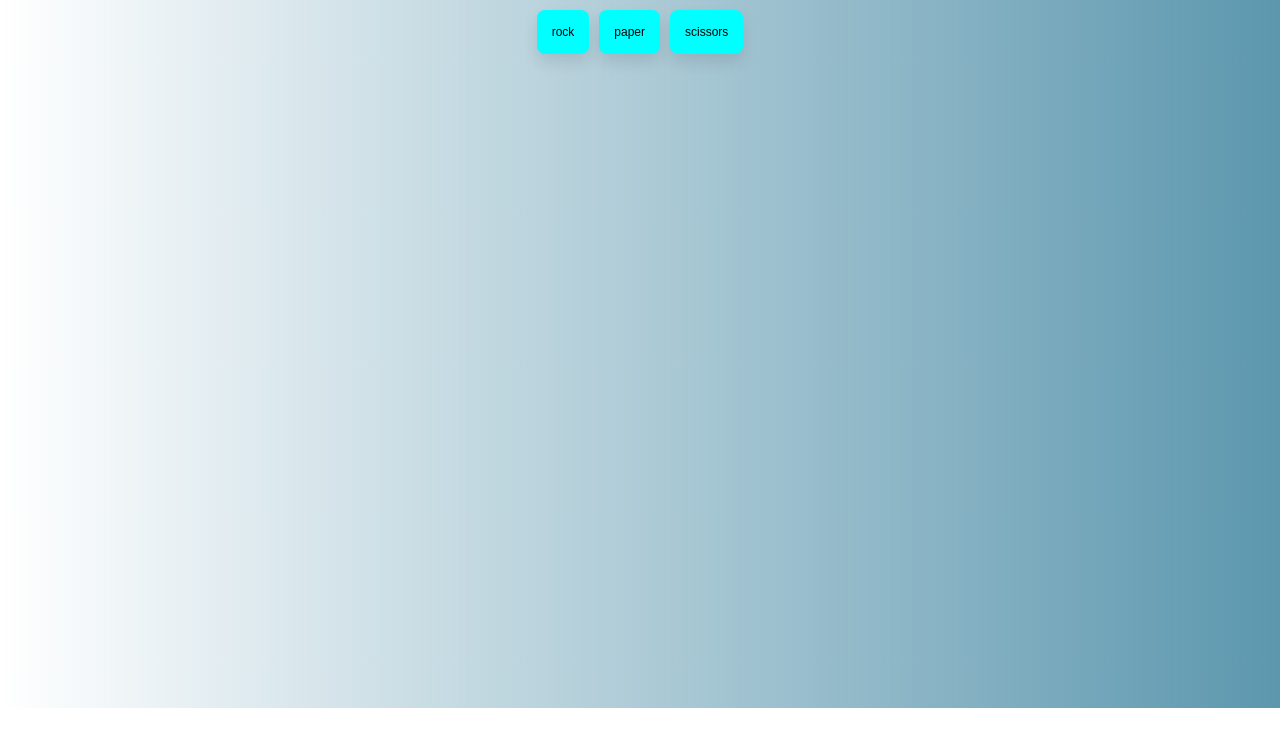
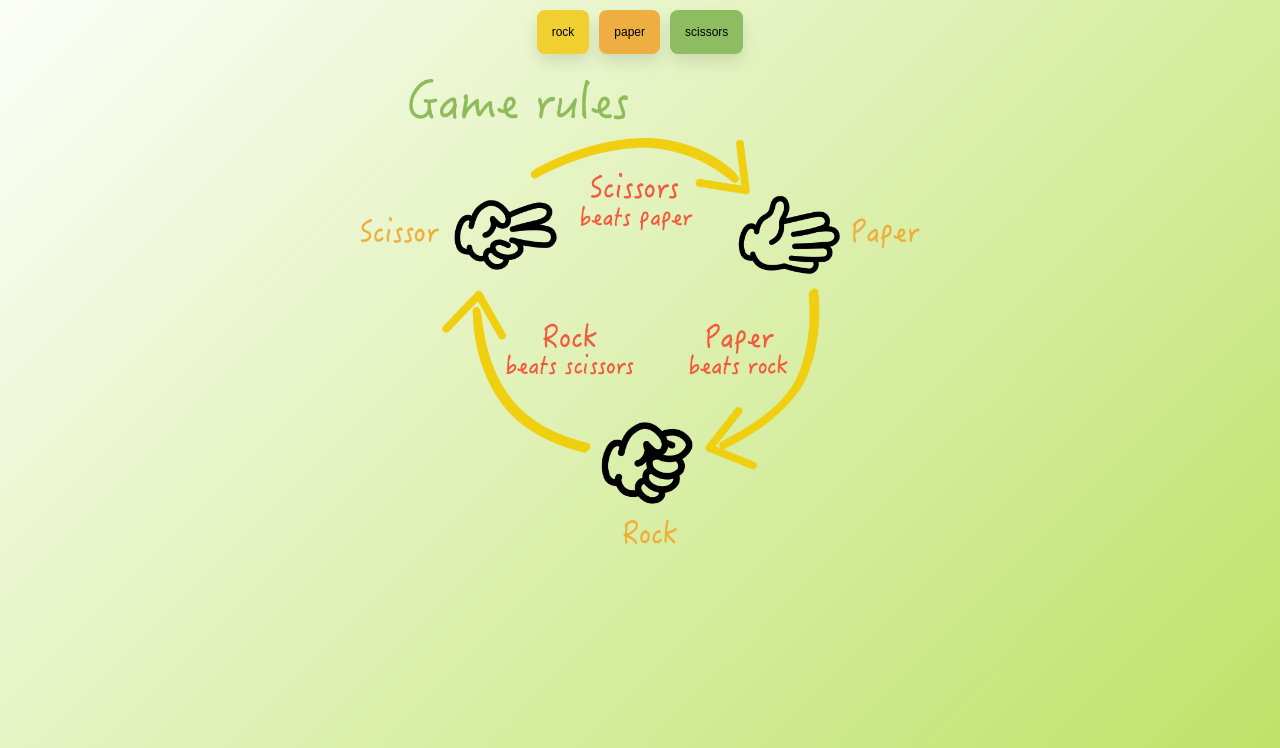
Before and after one commit to ilariaGalliano/Paper-rock-scissors_game, a plain HTML site: page index.html in a window 1280 px wide. Shown: the part 92-840 px from the top of the page. Before the commit the page ends 800 px from the top, so only its background shows below. Drawn offline with Linux system fonts and the light colour scheme.

Commit message:
Paper Rock Game

```diff
--- a/index.html
+++ b/index.html
@@ -12,6 +12,7 @@
     <div class="container">
         <h1>Rock Paper Scissors game</h1>
         <div id="game"></div>
+        <img src="game-rules.png" alt="game">
     </div>
 
     <script src="js/main.js" ></script>
--- a/style.css
+++ b/style.css
@@ -1,32 +1,34 @@
+/* General */
 *{
     margin: 0;
     box-sizing: border-box;
     padding: 0;
 }
-
 body{
-    background-image: linear-gradient(to right, rgba(255,0,0,0), rgba(9, 98, 133, 0.664));
+    background: linear-gradient(135deg, rgba(255,0,0,0), rgba(157, 212, 28, 0.664)) no-repeat;
+    height: 100vh;
 }
-
 .container{
     width: 1145px;
     margin: 0 auto;
     text-align: center;
 }
-
+/* Styles */
 h1{
     margin-top: 40px;
 }
-
 h3{
     margin: 20px 0;
 }
-
 h2{
     text-transform: uppercase;
     margin-bottom: 20px;
 }
+img{
+    width: 50%;
+}
 
+/* buttons */
 button{
     background-color: aqua;
     padding: 15px;
@@ -38,3 +40,13 @@ button{
     box-shadow: 0px 8px 15px rgba(0, 0, 0, 0.1);
     cursor: pointer;
 }
+
+#rock{
+    background-color: #f0cf30;
+}
+#paper{
+    background-color: #efae41;
+}
+#scissors{
+    background-color: #8ebc61;
+}
```
Also changed, not shown: game-rules.png (added).
